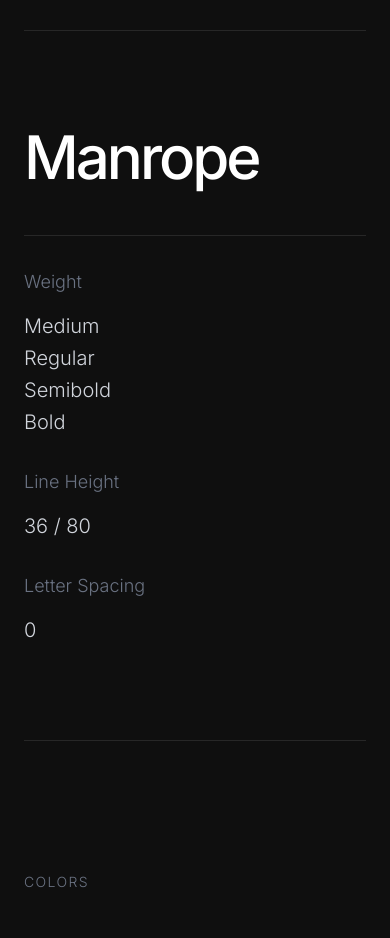
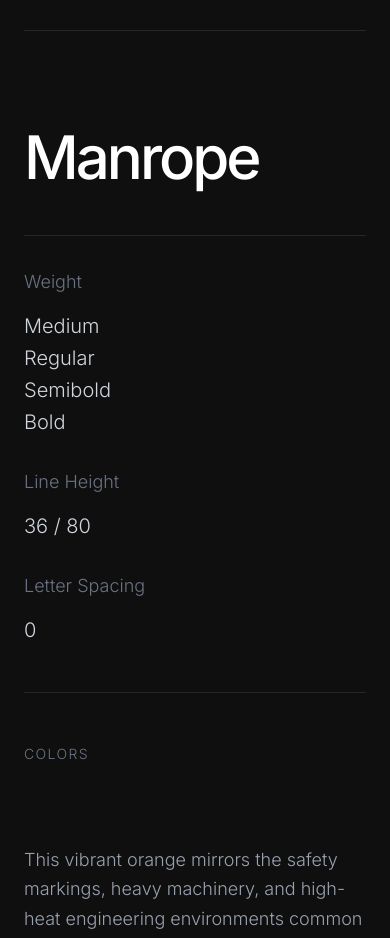
Before and after one commit to Madhankannan02/Portfolio, a React (Vite) app: page /titan-storage in a window 390 px wide. Shown: the part 5440-6378 px from the top of the page. Built offline with nearby package versions, Linux system fonts and the light colour scheme.

Commit message:
Spacing adjustment

```diff
--- a/src/components/pages/TitanStorage.jsx
+++ b/src/components/pages/TitanStorage.jsx
@@ -312,9 +312,8 @@
                         </div>
                     </FadeIn>
 
-                    {/* Typography Subsection */}
                     <FadeIn delay={0.2}>
-                        <div className="grid grid-cols-1 lg:grid-cols-2 gap-12 lg:gap-16 items-start lg:items-center mb-32 border-b border-white/10 pb-24">
+                        <div className="grid grid-cols-1 lg:grid-cols-2 gap-12 lg:gap-16 items-start lg:items-center mb-12 md:mb-32 border-b border-white/10 pb-12 md:pb-24">
                             <div>
                                 <h2 className="text-6xl md:text-8xl lg:text-[12rem] leading-none font-medium tracking-tighter text-white break-words">Manrope</h2>
                             </div>
```
